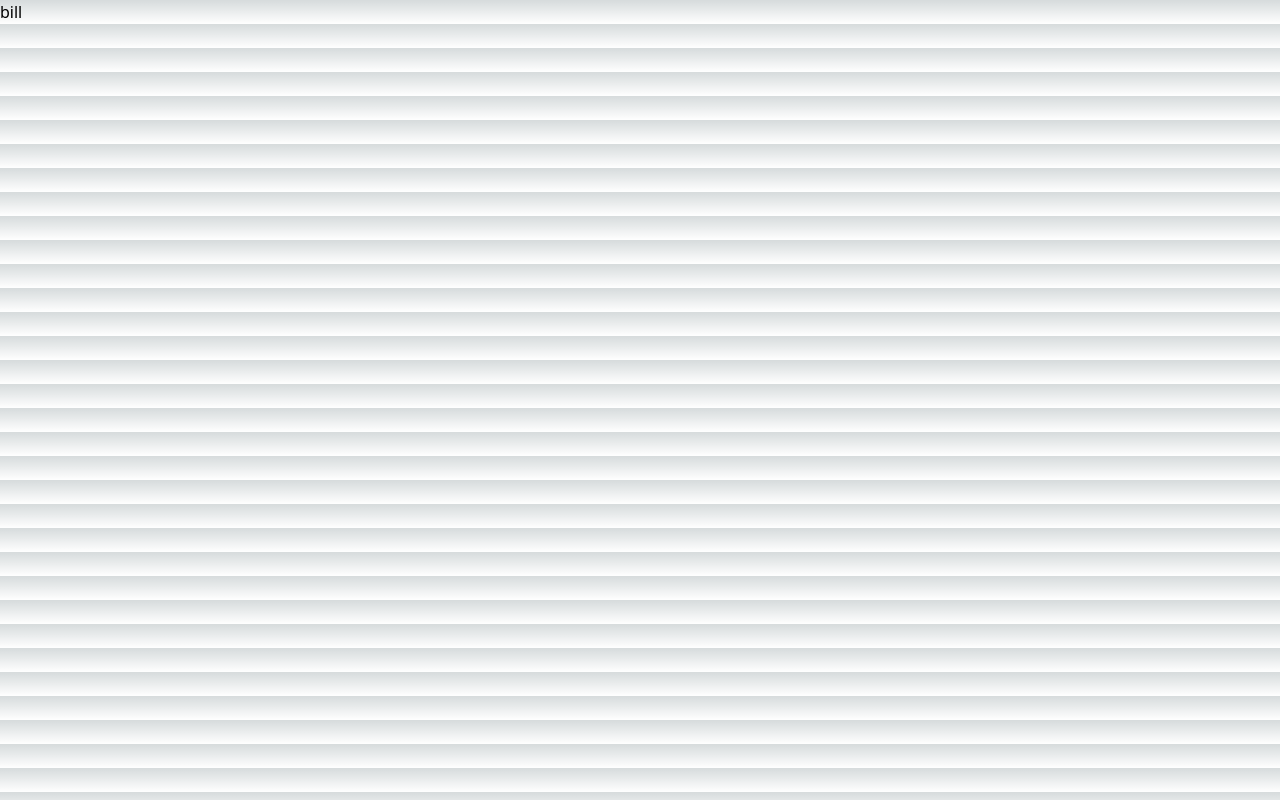
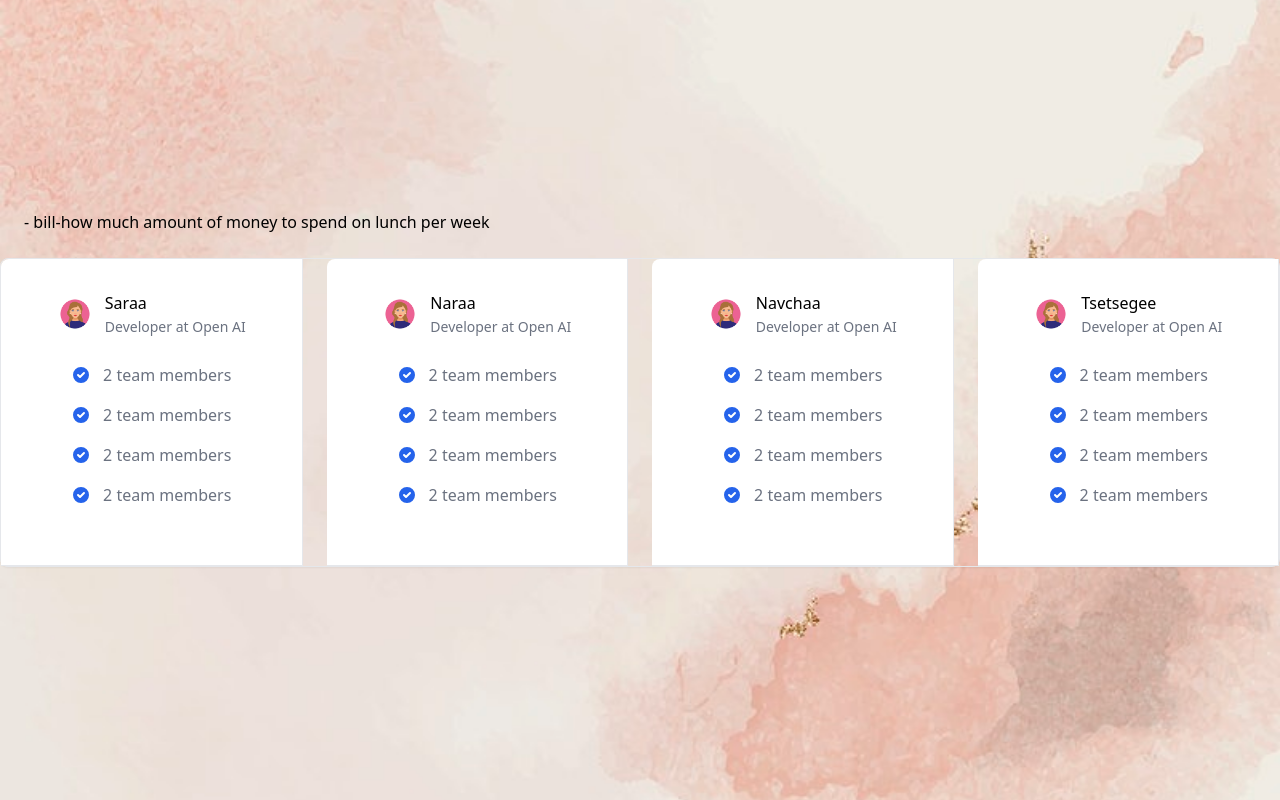
Before and after one commit to mairadavaa/my--cv, a Next.js app: page /Bill in a window 1280 px wide. Built offline with nearby package versions, Linux system fonts and the light colour scheme.

Commit message:
finish palindrome

```diff
--- /dev/null
+++ b/data.json
@@ -0,0 +1,39 @@
+[
+    {
+      "id": 1,
+      "name": "Saraa",
+      "professional": "Engineer",
+      "image":"/images/avatarProfile.jpg",
+      "expenses": 5000,
+      "debt": 3000,
+      "receivable":1000
+    },
+    {
+        "id": 2,
+        "name": "Naraa",
+        "professional": "Engineer",
+        "image":"/images/avatarProfile.jpg",
+        "expenses": 5000,
+        "debt": 3000,
+        "receivable":1000
+      },
+      {
+        "id": 3,
+        "name": "Navchaa",
+        "professional": "Engineer",
+        "image":"/images/avatarProfile.jpg",
+        "expenses": 5000,
+        "debt": 3000,
+        "receivable":1000
+      },
+      {
+        "id": 4,
+        "name": "Tsetsegee",
+        "professional": "Engineer",
+        "image":"/images/avatarProfile.jpg",
+        "expenses": 5000,
+        "debt": 3000,
+        "receivable":1000
+      }
+
+  ]
--- a/src/pages/Bill.tsx
+++ b/src/pages/Bill.tsx
@@ -1,9 +1,46 @@
 import React from 'react'
-
+import styles from '../style/styles.module.css';
+import data from '../../data.json'
 const Bill = () => {
   return (
-    <div>
-      bill
+    <div className={`bg-image ${styles.bgImage} h-screen flex justify-center flex-col`}>
+        <p className='text-black p-6'>- bill-how much amount of money to spend on lunch per week</p>
+          <div className="grid grid-cols-1 gap-6 md:grid-cols-2 lg:grid-cols-4 mb-8 border border-gray-200 rounded-lg shadow-sm dark:border-gray-700 md:mb-12 md:grid-cols-2">
+          {data.map((item) =>(
+          <figure className="flex flex-col items-center justify-center p-8 text-center bg-white border-b border-gray-200 rounded-t-lg md:rounded-t-none md:rounded-tl-lg md:border-r dark:bg-gray-800 dark:border-gray-700">
+
+              <figcaption className="flex items-center justify-center space-x-3">
+                  <img className="rounded-full w-9 h-9" src={item.image} alt={item.name}/>
+                  <div className="space-y-0.5 font-medium dark:text-white text-left">
+                      <div>{item.name}</div>
+                      <div className="text-sm text-gray-500 dark:text-gray-400">Developer at Open AI</div>
+                  </div>
+              </figcaption>
+              <ul role="list" className="space-y-5 my-7">
+                  <li className="flex space-x-3">
+                      <svg aria-hidden="true" className="flex-shrink-0 w-5 h-5 text-blue-600 dark:text-blue-500" fill="currentColor" viewBox="0 0 20 20" xmlns="http://www.w3.org/2000/svg"><title>Check icon</title><path fill-rule="evenodd" d="M10 18a8 8 0 100-16 8 8 0 000 16zm3.707-9.293a1 1 0 00-1.414-1.414L9 10.586 7.707 9.293a1 1 0 00-1.414 1.414l2 2a1 1 0 001.414 0l4-4z" clip-rule="evenodd"></path></svg>
+                      <span className="text-base font-normal leading-tight text-gray-500 dark:text-gray-400">2 team members</span>
+                  </li>
+                  <li className="flex space-x-3">
+                      <svg aria-hidden="true" className="flex-shrink-0 w-5 h-5 text-blue-600 dark:text-blue-500" fill="currentColor" viewBox="0 0 20 20" xmlns="http://www.w3.org/2000/svg"><title>Check icon</title><path fill-rule="evenodd" d="M10 18a8 8 0 100-16 8 8 0 000 16zm3.707-9.293a1 1 0 00-1.414-1.414L9 10.586 7.707 9.293a1 1 0 00-1.414 1.414l2 2a1 1 0 001.414 0l4-4z" clip-rule="evenodd"></path></svg>
+                      <span className="text-base font-normal leading-tight text-gray-500 dark:text-gray-400">2 team members</span>
+                  </li>
+                  <li className="flex space-x-3">
+                      <svg aria-hidden="true" className="flex-shrink-0 w-5 h-5 text-blue-600 dark:text-blue-500" fill="currentColor" viewBox="0 0 20 20" xmlns="http://www.w3.org/2000/svg"><title>Check icon</title><path fill-rule="evenodd" d="M10 18a8 8 0 100-16 8 8 0 000 16zm3.707-9.293a1 1 0 00-1.414-1.414L9 10.586 7.707 9.293a1 1 0 00-1.414 1.414l2 2a1 1 0 001.414 0l4-4z" clip-rule="evenodd"></path></svg>
+                      <span className="text-base font-normal leading-tight text-gray-500 dark:text-gray-400">2 team members</span>
+                  </li>
+                  <li className="flex space-x-3">
+                      <svg aria-hidden="true" className="flex-shrink-0 w-5 h-5 text-blue-600 dark:text-blue-500" fill="currentColor" viewBox="0 0 20 20" xmlns="http://www.w3.org/2000/svg"><title>Check icon</title><path fill-rule="evenodd" d="M10 18a8 8 0 100-16 8 8 0 000 16zm3.707-9.293a1 1 0 00-1.414-1.414L9 10.586 7.707 9.293a1 1 0 00-1.414 1.414l2 2a1 1 0 001.414 0l4-4z" clip-rule="evenodd"></path></svg>
+                      <span className="text-base font-normal leading-tight text-gray-500 dark:text-gray-400">2 team members</span>
+                  </li>
+              </ul>
+          </figure>
+           ))}
+      </div>
+
+
+
+
     </div>
   )
 }
--- a/src/pages/Palindrom.tsx
+++ b/src/pages/Palindrom.tsx
@@ -36,7 +36,7 @@ const Palindrom = () => {
 
   const handleInputChange = (event: any) => {
     setInputWord(event.target.value)
-
+    setResult('')
 
   }
   const handleCheckClick = () =>{
@@ -49,9 +49,9 @@ const Palindrom = () => {
     setPalindrom(hasPalindrome)
 
   if(palindrom.length === 1){
-    setResult("this word does not acontain a part palindrome ")
+    setResult("this part is palindrom  ")
   }else{
-    setResult("this part is palindrom")
+    setResult("this word does not contain a palindrome")
   }
     setwords(inputWord)
     setInputWord('')
@@ -60,7 +60,7 @@ const Palindrom = () => {
     <div className={`bg-image ${styles.bgImage} h-screen flex justify-center items-center`}>
       <div>
 
-
+      <p className='text-black p-6'>- to find palindrome part</p>
       <input type="text" value={inputWord} onChange={handleInputChange} placeholder="Enter a word" className="block w-full p-4 text-black border border-gray-300 rounded-lg bg-white-50 sm:text-md focus:ring-orange-500 focus:border-orange-500 dark:bg-white-700 dark:border-orange-600 dark:placeholder-white-400 dark:text-black dark:focus:ring-orange-500 dark:focus:border-orange-500"/>
       <button onClick={handleCheckClick} className='py-2.5 px-5 mr-2 mb-2 text-sm font-medium text-black   rounded-lg border    dark:hover:text-black dark:hover:bg-white'>Check</button>
       <p className='text-black'>input words - {words}</p>
--- a/src/pages/index.tsx
+++ b/src/pages/index.tsx
@@ -32,6 +32,7 @@ export default function Home() {
                             <p className=" text-black">Typescript</p>
                             <p className=" text-black">Tailwind Css</p>
                             <p className=" text-black">Blender</p>
+                            <p className=" text-black"> React native</p>
                             <p className=" text-black">AWS</p>
                             <p className=" text-black">Firebase</p>
                             <p className=" text-black">Github</p>
@@ -67,16 +68,16 @@ export default function Home() {
                 <div  >
                 <h2 className="text-xl font-bold text-black p-6 mb-4 ">Tasks</h2>
                  <h1 className="title text-black ml-6">
-                    <Link href="/Palindrom">find palindrom piece</Link>
+                    <Link href="/Palindrom">- to find palindrome part</Link>
                  </h1>
                  <h1 className="title text-black ml-6">
-                    <Link href="/Bill">bill-how much amount of money to spend on lunch per week</Link>
+                    <Link href="/Bill">- bill-how much amount of money to spend on lunch per week</Link>
                  </h1>
                  <h1 className="title text-black ml-6">
-                    <Link href="/Database">working database</Link>
+                    <Link href="/Database">- working database</Link>
                  </h1>
                  <h1 className="title text-black ml-6">
-                    <Link href="/Photo">edit photo</Link>
+                    <Link href="/Photo">- edit photo</Link>
                  </h1>
                 </div>
             </div>
```
Also changed, not shown: public/images/avatarProfile.jpg (added).
